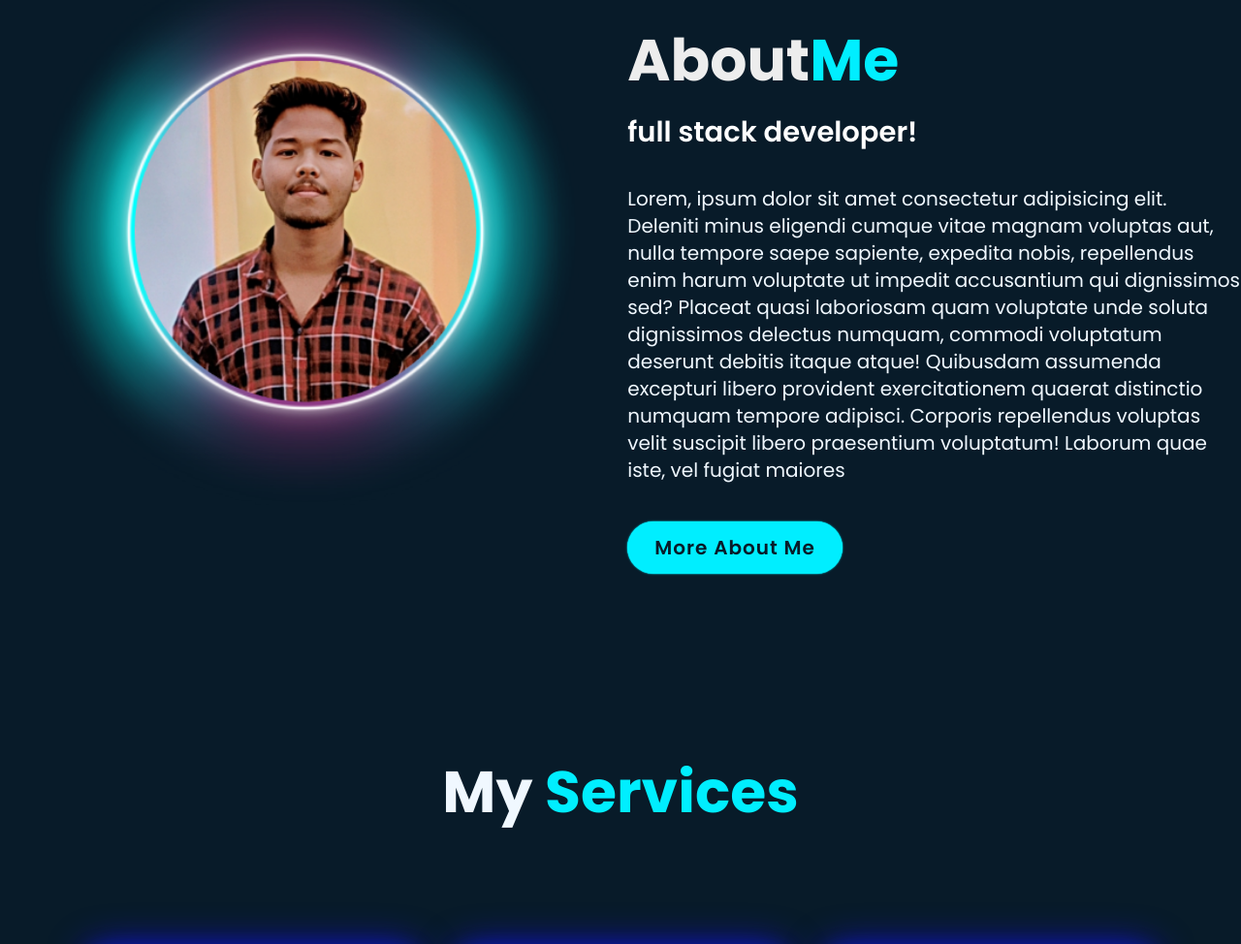
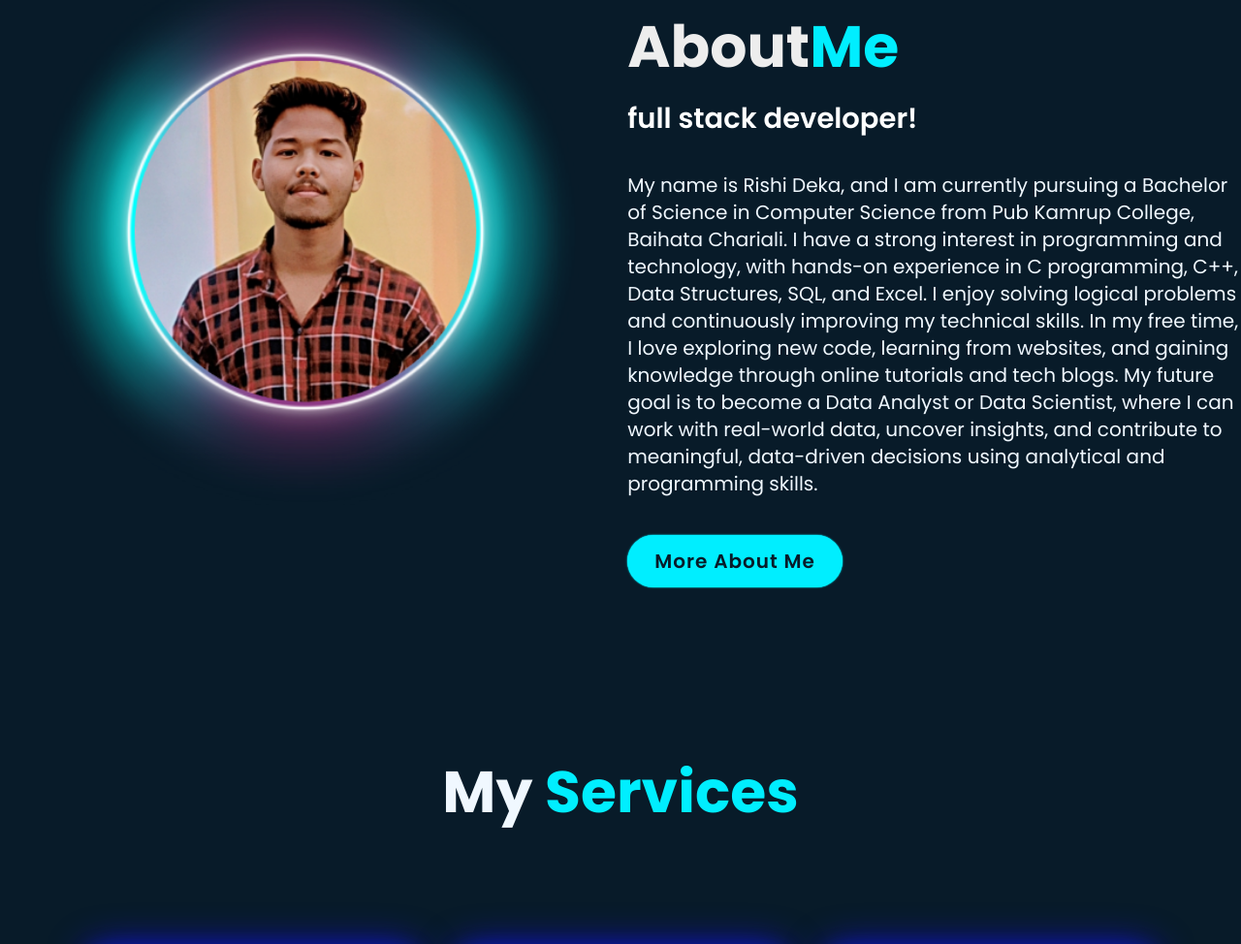
Before and after one commit to rishideka/my-website-2, a plain HTML site: page index.html in a window 1280 px wide. Shown: the part 876-1850 px from the top of the page at 97% size. Drawn offline with nearby package versions, Linux system fonts and the light colour scheme.

Commit message:
Update index.html

```diff
--- a/index.html
+++ b/index.html
@@ -61,12 +61,11 @@
         <div class="about-text">
             <h2>About<span>Me</span></h2>
             <h4>full stack developer!</h4>
-            <P>Lorem, ipsum dolor sit amet consectetur adipisicing elit. Deleniti minus eligendi cumque vitae magnam
-                voluptas aut, nulla tempore saepe sapiente, expedita nobis, repellendus enim harum voluptate ut impedit
-                accusantium qui dignissimos sed? Placeat quasi laboriosam quam voluptate unde soluta dignissimos
-                delectus numquam, commodi voluptatum deserunt debitis itaque atque! Quibusdam assumenda excepturi libero
-                provident exercitationem quaerat distinctio numquam tempore adipisci. Corporis repellendus voluptas
-                velit suscipit libero praesentium voluptatum! Laborum quae iste, vel fugiat maiores</P>
+            <P>My name is Rishi Deka, and I am currently pursuing a Bachelor of Science in Computer Science from Pub Kamrup College, Baihata Chariali. I have a strong interest in programming and technology, with hands-on experience in C programming, C++, Data Structures, SQL, and Excel. I enjoy solving logical problems and continuously improving my technical skills.
+
+In my free time, I love exploring new code, learning from websites, and gaining knowledge through online tutorials and tech blogs.
+
+My future goal is to become a Data Analyst or Data Scientist, where I can work with real-world data, uncover insights, and contribute to meaningful, data-driven decisions using analytical and programming skills.</P>
             <a href="a" class="btn-box">More About Me</a>
         </div>
     </section>
```
